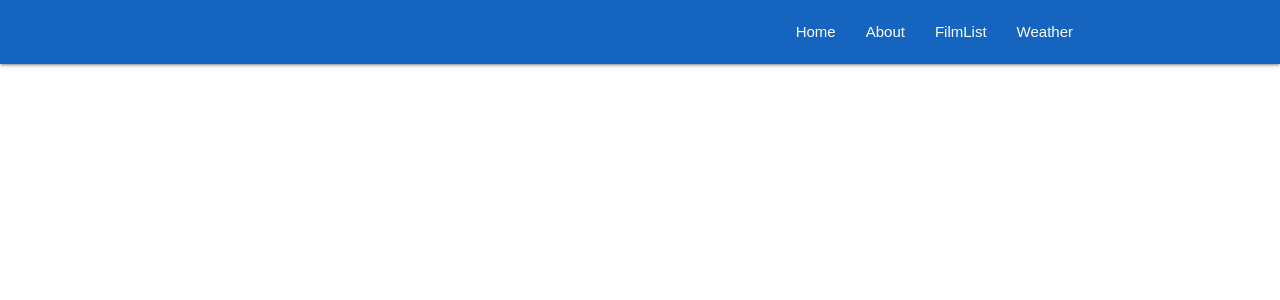
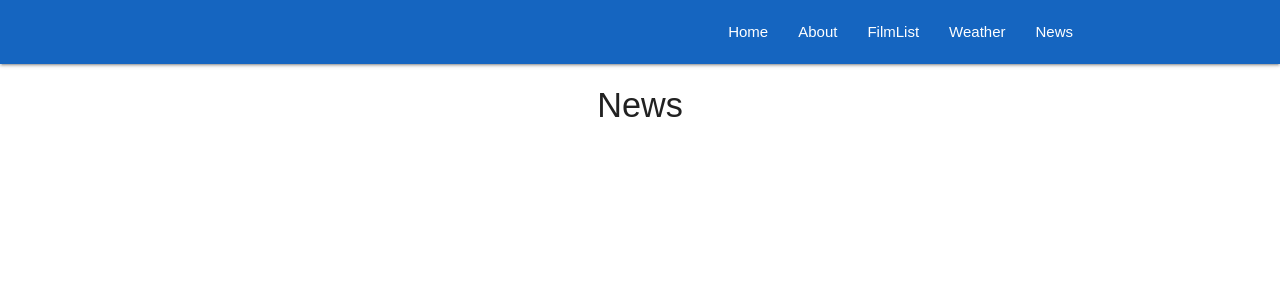
Before and after one commit to stephshea/ghibfilms, a React (Create React App) app: page /News in a window 1280 px wide. Shown: the top 300 px of the page. Built offline with nearby package versions, Linux system fonts and the light colour scheme.

Commit message:
updating

```diff
--- a/src/App.js
+++ b/src/App.js
@@ -5,6 +5,7 @@ import Home from './Components/Home'
 import About from './Components/About'
 import FilmList from './Components/FilmList'
 import Weather from './Components/Weather'
+import News from './Components/News'
 
 class App extends Component {
   render() {
@@ -16,7 +17,7 @@ class App extends Component {
           <Route path='/About' component={About} />
           <Route path='/FilmList' component={FilmList} />
           <Route path='/Weather' component={Weather} />
-          {/* <FilmList /> */}
+          <Route path='/News' component={News} />
         </div>
       </BrowserRouter>
     );
--- a/src/Components/NavBar.js
+++ b/src/Components/NavBar.js
@@ -14,6 +14,7 @@ const Navbar = (props) => {
         <li><NavLink to="/About">About</NavLink></li>
         <li><NavLink to="/FilmList">FilmList</NavLink></li>
         <li><NavLink to="/Weather">Weather</NavLink></li>
+        <li><NavLink to="/News">News</NavLink></li>
       </ul>
      </div>
    </nav>
--- /dev/null
+++ b/src/Components/News.js
@@ -0,0 +1,28 @@
+import React, { Component } from 'react'
+import axios from 'axios'
+
+class News extends Component {
+
+  state = {
+    news: []
+  }
+  componenetDidMount() {
+    axios.get ("https://newsapi.org/v2/top-headlines?country=us&apiKey=008b9c70e28946ad940974fc70ca425b")
+    .then(res => {
+      console.log(res);
+    })
+  }
+
+  render() {
+
+    return (
+      <div className="container">
+        <h4 className="center">
+          News
+        </h4>
+      </div>
+    )
+  }
+}
+
+export default News
```
